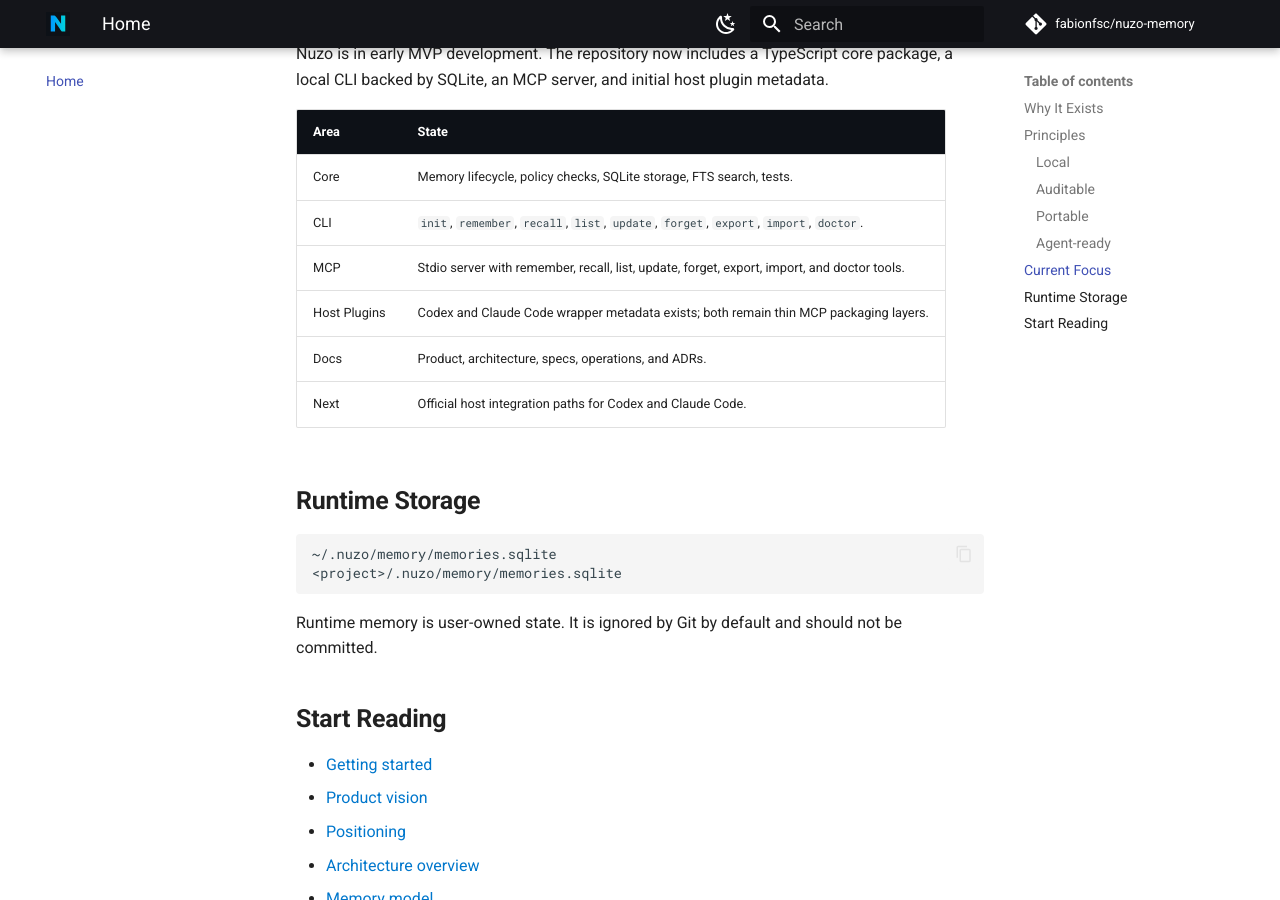
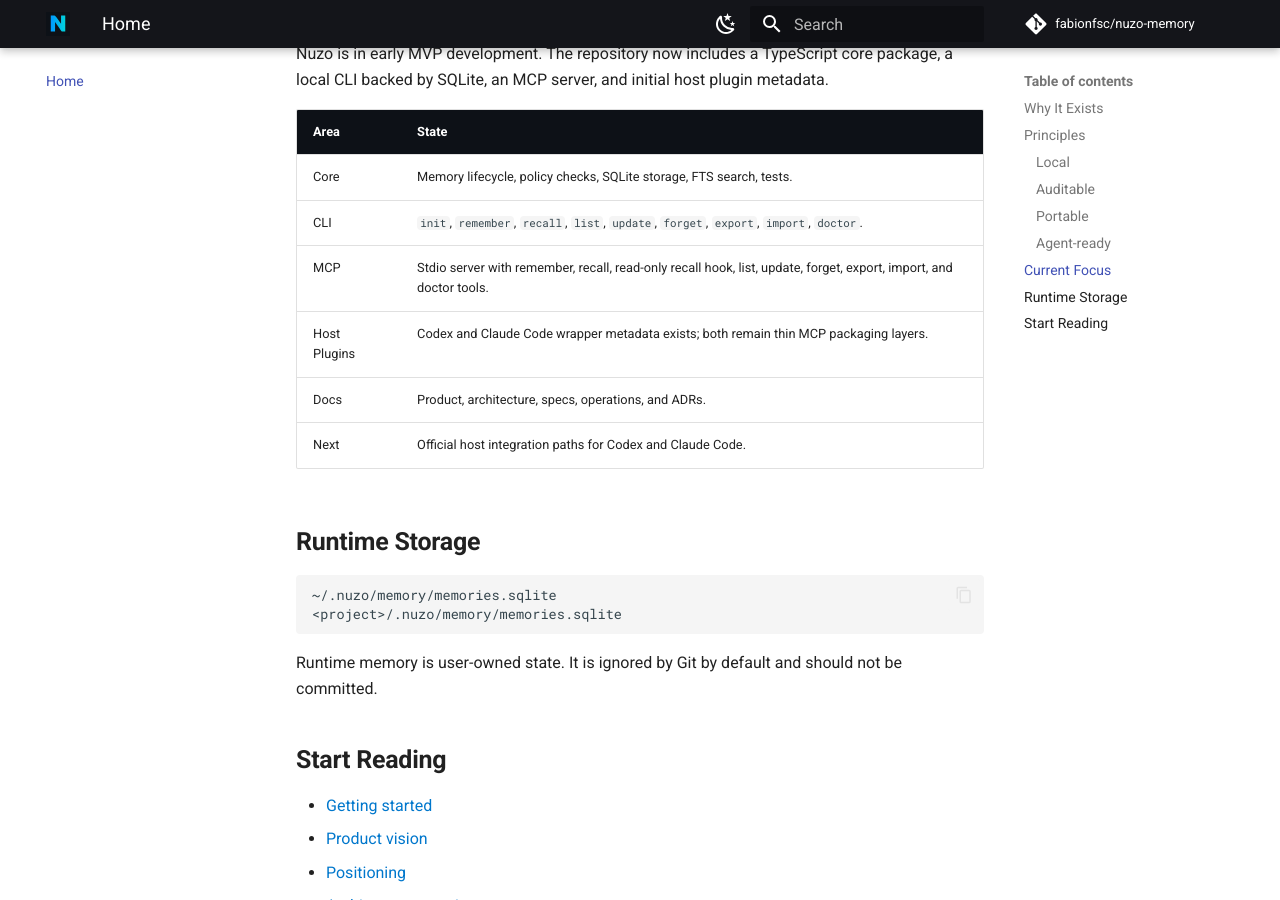
Before and after one commit to fabionfsc/nuzo-memory, an MkDocs documentation site: the page built from docs/index.md, in a window 1280 px wide and 900 px high, scrolled down 1230 px. Built offline with MkDocs 1.6.1 and Material for MkDocs 9.7.7, drawn with Linux system fonts in a browser that asks for light colours; comment, search, counter and statistics services are not loaded.

Commit message:
Sync recall hook docs

```diff
--- a/docs/index.md
+++ b/docs/index.md
@@ -50,7 +50,7 @@
 | --- | --- |
 | Core | Memory lifecycle, policy checks, SQLite storage, FTS search, tests. |
 | CLI | `init`, `remember`, `recall`, `list`, `update`, `forget`, `export`, `import`, `doctor`. |
-| MCP | Stdio server with remember, recall, list, update, forget, export, import, and doctor tools. |
+| MCP | Stdio server with remember, recall, read-only recall hook, list, update, forget, export, import, and doctor tools. |
 | Host Plugins | Codex and Claude Code wrapper metadata exists; both remain thin MCP packaging layers. |
 | Docs | Product, architecture, specs, operations, and ADRs. |
 | Next | Official host integration paths for Codex and Claude Code. |
```
Also changed, not shown: docs/architecture/agent-host-compatibility.md (+1 -0 lines), packages/codex-plugin/README.md (+1 -0 lines).
